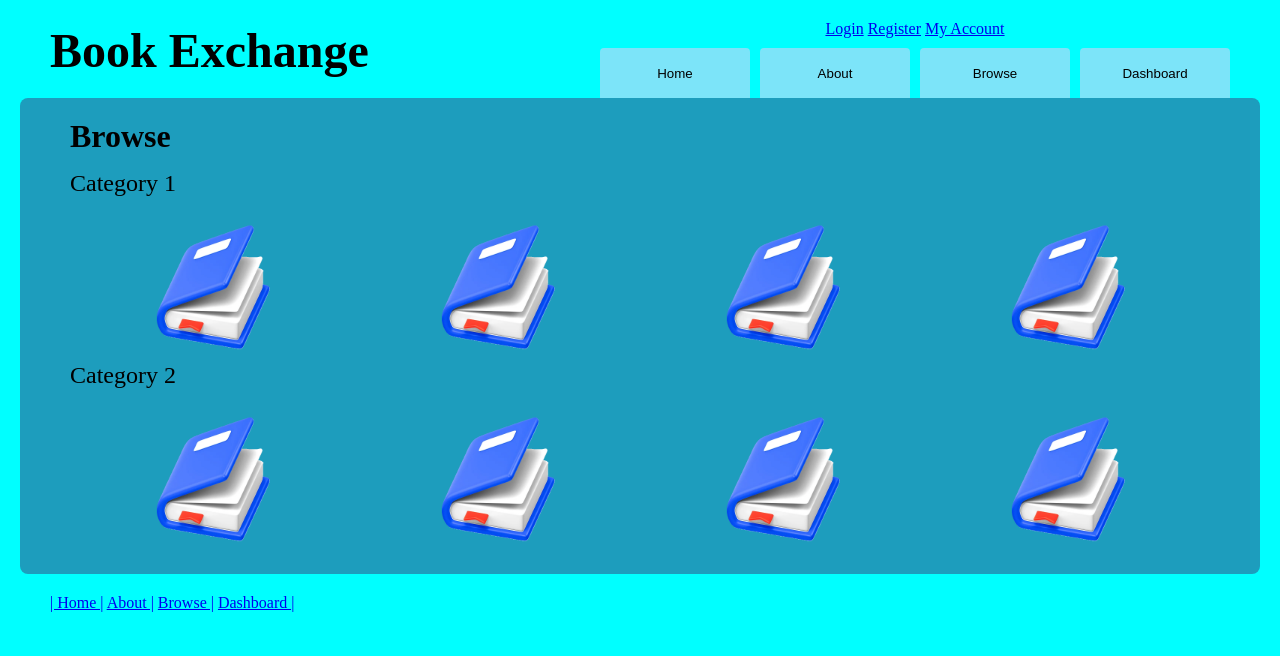
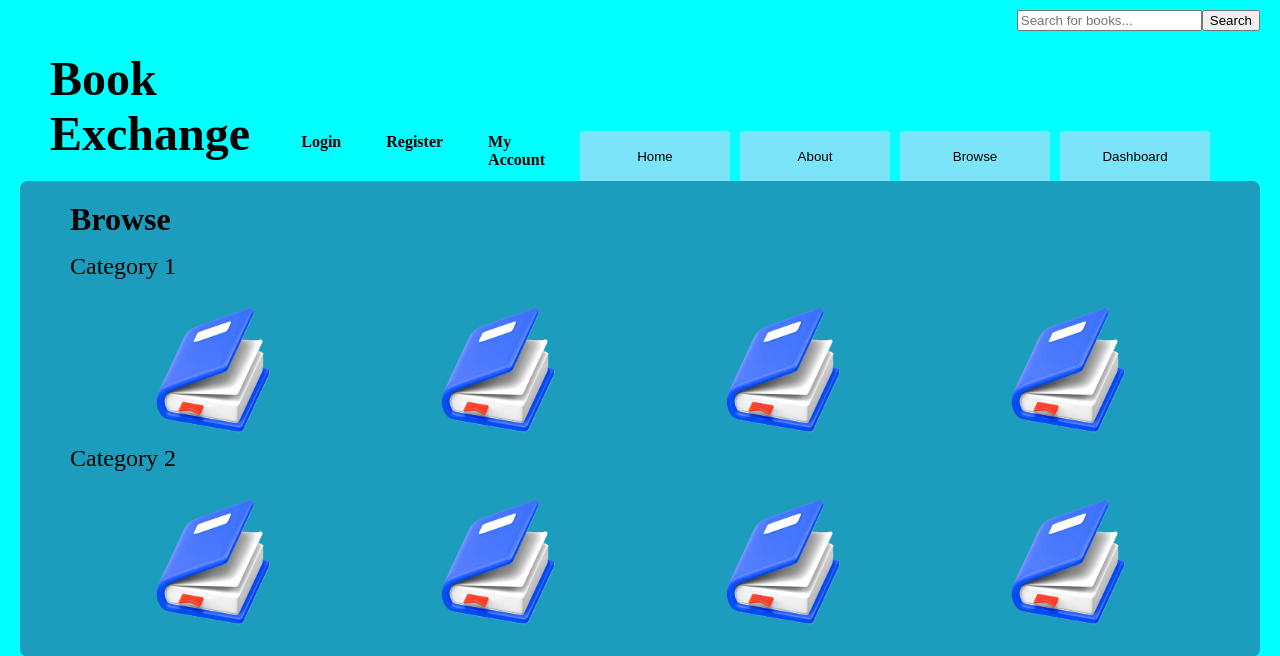
Before and after one commit to Zubdragon047/cosc360project, a PHP site: page /browse.html in a window 1280 px wide. Shown: the top 656 px of the page. Run offline with PHP 8.4, Linux system fonts and the light colour scheme.

Commit message:
Styled the login, register, etc. button and I also added the search bar to browse.html

```diff
--- a/browse.html
+++ b/browse.html
@@ -8,6 +8,11 @@
 </head>
 
 <body>
+    <!--Search Bar-->
+<div class="search-container">
+    <input type="text" id="searchBar" placeholder="Search for books...">
+    <button onclick="searchBooks()">Search</button>
+</div>
     <header>
         <h1>Book Exchange</h1>
         <div class="header-rightside">
--- a/css/stylesheet.css
+++ b/css/stylesheet.css
@@ -22,9 +22,30 @@ header {
 
 .header-rightside {
     display: flex;
-    flex-direction: column;
+    justify-content: flex-end;
     align-items: center;
+    gap: 20px;
+    margin-right: 20px;  */
 }
+
+.header-nav-top {
+    display: flex;
+    gap: 15px;
+}
+
+.header-nav-top a {
+    text-decoration: none;
+    color: black;
+    font-weight: bold;
+    padding: 10px 15px;
+    border-radius: 5px;
+}
+
+.header-nav-top a:hover {
+    background-color: #007bff;
+    color: white;
+}
+
 
 .header-nav-bottom {
     display: flex;
```
